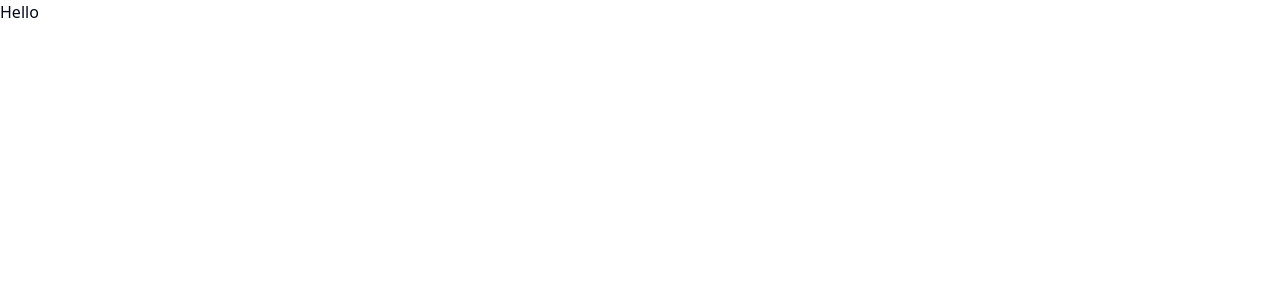
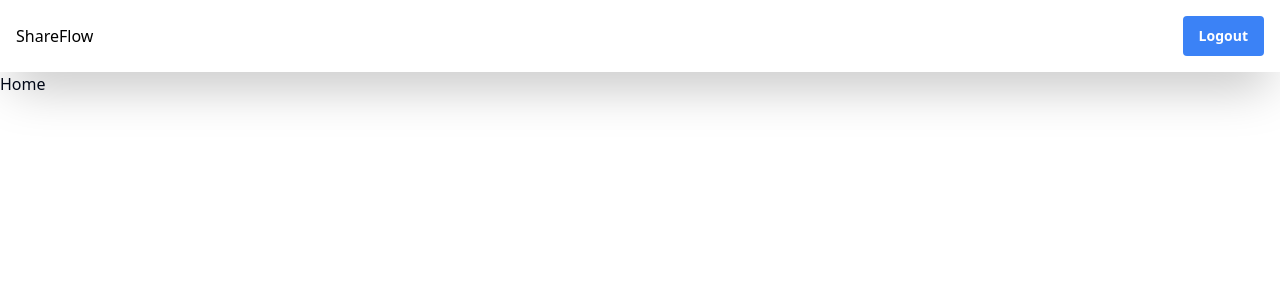
Before and after one commit to raihank43/techinical-test-indo-siber-telematika, a React (Vite) app in the folder question_2/client/: page / in a window 1280 px wide. Shown: the top 300 px of the page. Built offline with nearby package versions, Linux system fonts and the light colour scheme; sample sign-in values are in the browser's storage.

Commit message:
feat: home require login

```diff
--- /dev/null
+++ b/question_2/client/src/components/NavbarComponent.tsx
@@ -0,0 +1,21 @@
+import { Link } from "react-router-dom";
+import { Button } from "./ui/button";
+
+export default function NavbarComponent() {
+  return (
+    <nav className="bg-white p-4 flex justify-between items-center shadow-2xl">
+      <div className="text-black">ShareFlow</div>
+      <div>
+        <Link to="/login" className="text-white mr-4">
+          Login
+        </Link>
+        <Link to="/register" className="text-white">
+          Register
+        </Link>
+      </div>
+      <Button className="bg-blue-500 hover:bg-blue-700 text-white font-bold py-2 px-4 rounded">
+        Logout
+      </Button>
+    </nav>
+  );
+}
--- /dev/null
+++ b/question_2/client/src/layouts/RootLayout.tsx
@@ -0,0 +1,11 @@
+import NavbarComponent from "@/components/NavbarComponent";
+import { Outlet } from "react-router-dom";
+
+export default function RootLayout() {
+  return (
+    <>
+      <NavbarComponent />
+      <Outlet />
+    </>
+  );
+}
--- a/question_2/client/src/routes/index.tsx
+++ b/question_2/client/src/routes/index.tsx
@@ -1,11 +1,16 @@
+import RootLayout from "@/layouts/RootLayout";
+import Home from "@/views/Home";
 import LoginPage from "@/views/Login";
 import RegisterPage from "@/views/Register";
-import { createBrowserRouter } from "react-router-dom";
+import { createBrowserRouter, redirect } from "react-router-dom";
 
 export const router = createBrowserRouter([
   {
     path: "/login",
     element: <LoginPage />,
+    loader: () => {
+      return localStorage.getItem("token") ? redirect("/") : null;
+    },
   },
   {
     path: "/register",
@@ -13,6 +18,15 @@ export const router = createBrowserRouter([
   },
   {
     path: "/",
-    element: <div>Hello</div>,
+    element: <RootLayout />,
+    loader: () => {
+      return !localStorage.getItem("token") ? redirect("/login") : null;
+    },
+    children: [
+      {
+        path: "/",
+        element: <Home />,
+      },
+    ],
   },
 ]);
--- /dev/null
+++ b/question_2/client/src/views/Home.tsx
@@ -0,0 +1,7 @@
+export default function Home() {
+  return (
+    <div>
+      <h1>Home</h1>
+    </div>
+  );
+}
```
